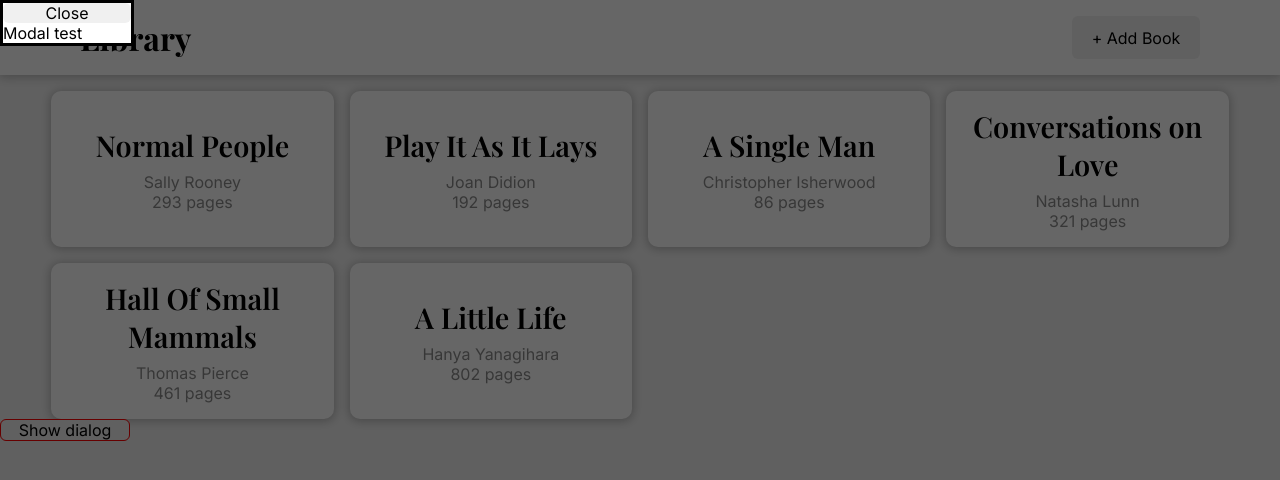
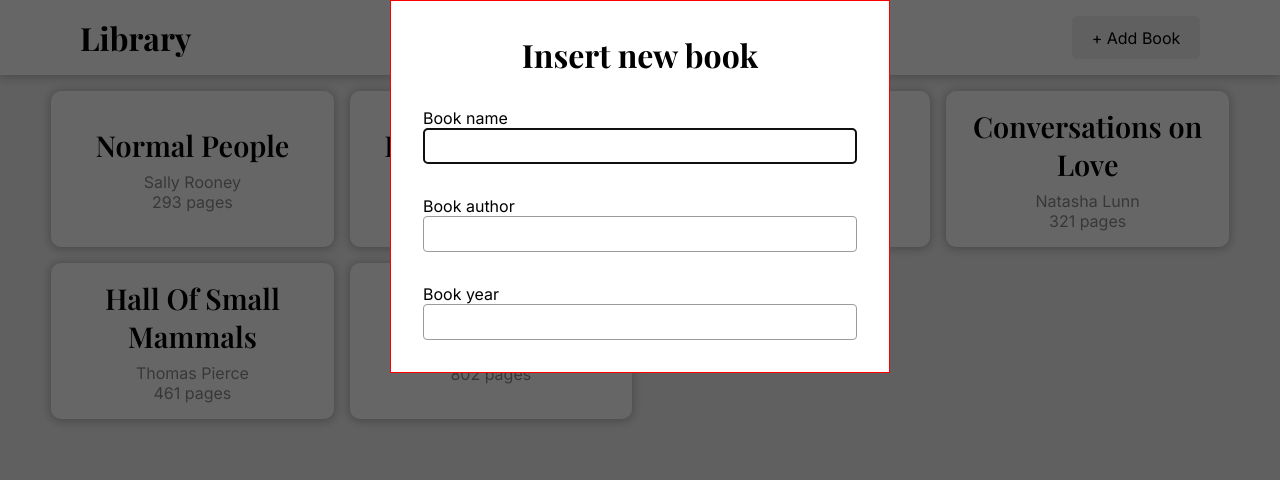
Before and after one commit to ralqadri/odin-library, a plain HTML site: page index.html in a window 1280 px wide. Both pictures are taken after a click on the button "+ Add Book". Drawn offline with nearby package versions, Linux system fonts and the light colour scheme; a web font is replaced by a local one.

Commit message:
add: some dialog modal styling

```diff
--- a/index.html
+++ b/index.html
@@ -18,12 +18,20 @@
 		</div>
 
 		<dialog>
+			<h1>Insert new book</h1>
 			<button autofocus class="close-button">Close</button>
-			<p>Modal test</p>
+			<label for="book-title">
+				Book name
+				<input type="text" id="book-title" class="book-title" />
+			</label>
+			<label for="book-author">
+				Book author
+				<input type="text" id="book-author" class="book-author" />
+			</label>
+			<label for="book-year">
+				Book year
+				<input type="number" id="book-year" class="book-year" max="2025" />
+			</label>
 		</dialog>
-
-		<button style="border: 1px solid red" class="show-button">
-			Show dialog
-		</button>
 	</body>
 </html>
--- a/script.js
+++ b/script.js
@@ -62,16 +62,12 @@ const dialog = document.querySelector("dialog");
 const showButton = document.querySelector(".show-button");
 const closeButton = document.querySelector(".close-button");
 
-showButton.addEventListener("click", () => {
+const addBookButton = document.querySelector(".add-book-button");
+
+addBookButton.addEventListener("click", () => {
 	dialog.showModal();
 });
 
 closeButton.addEventListener("click", () => {
 	dialog.close();
 });
-
-const addBookButton = document.querySelector(".add-book-button");
-
-addBookButton.addEventListener("click", () => {
-	dialog.showModal();
-});
--- a/style.css
+++ b/style.css
@@ -16,6 +16,7 @@
 	--white: #ffffff;
 	--grey: #e6e6e6;
 	--light-grey: #e0e0e0;
+	--dark-grey: #9b9b9b;
 
 	--header-bg: var(--white);
 	--main-bg: var(--background);
@@ -144,3 +145,46 @@ button {
 	background: black;
 	opacity: 0.6;
 }
+
+dialog .close-button {
+	display: none;
+}
+
+dialog {
+	margin: 0 auto;
+	/* position: absolute; */
+	/* top: 50%; */
+	/* left: 50%; */
+	/* transform: translate(-50%, -50%); */
+	border: 1px solid red;
+	min-width: 500px;
+	padding: 0.5em;
+	/* height: ; */
+}
+
+dialog h1 {
+	margin: 0.75em;
+
+	font-family: "Playfair Display", serif;
+	text-align: center;
+}
+
+dialog label {
+	display: block;
+}
+
+dialog input {
+	width: 100%;
+
+	border: 1px solid var(--dark-grey);
+	border-radius: 0.25em;
+
+	padding: 0.5em;
+
+	font-size: 1em;
+}
+
+label {
+	margin: 1em;
+	padding: 0.5em;
+}
```
